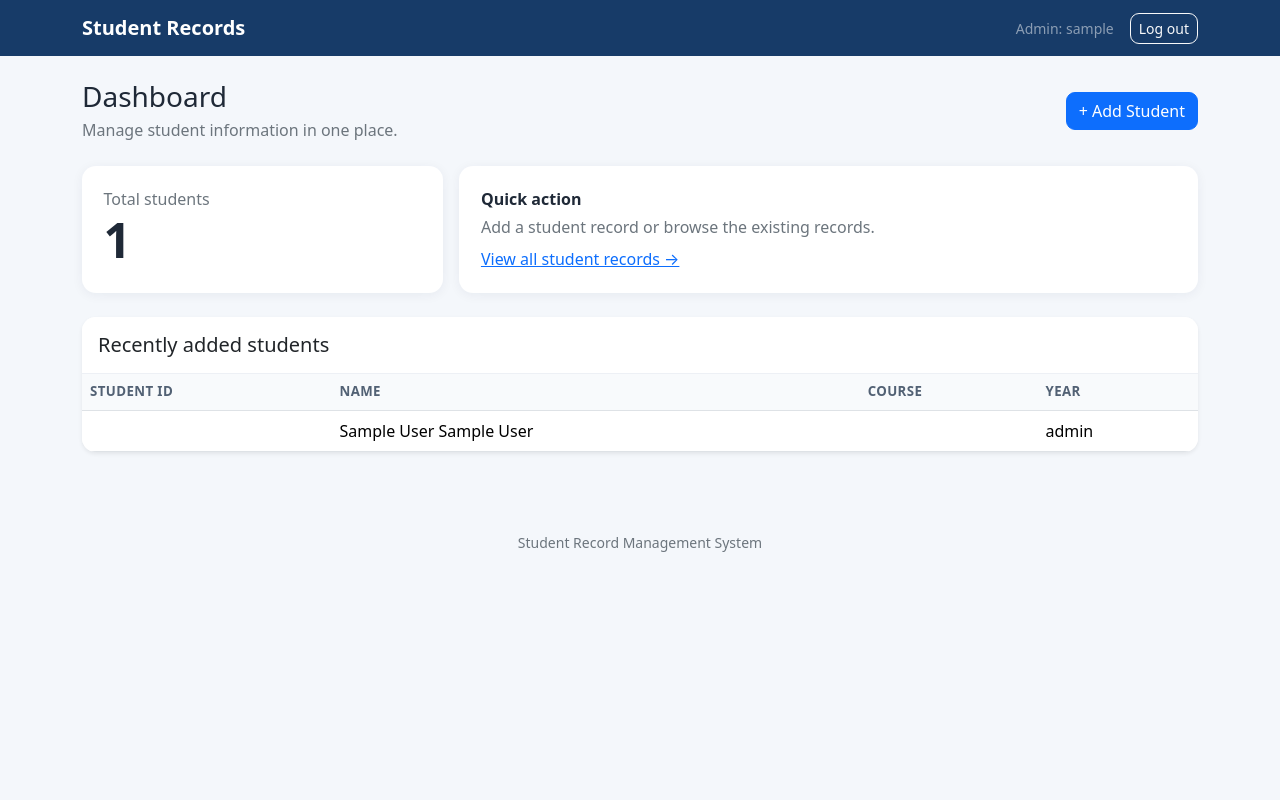
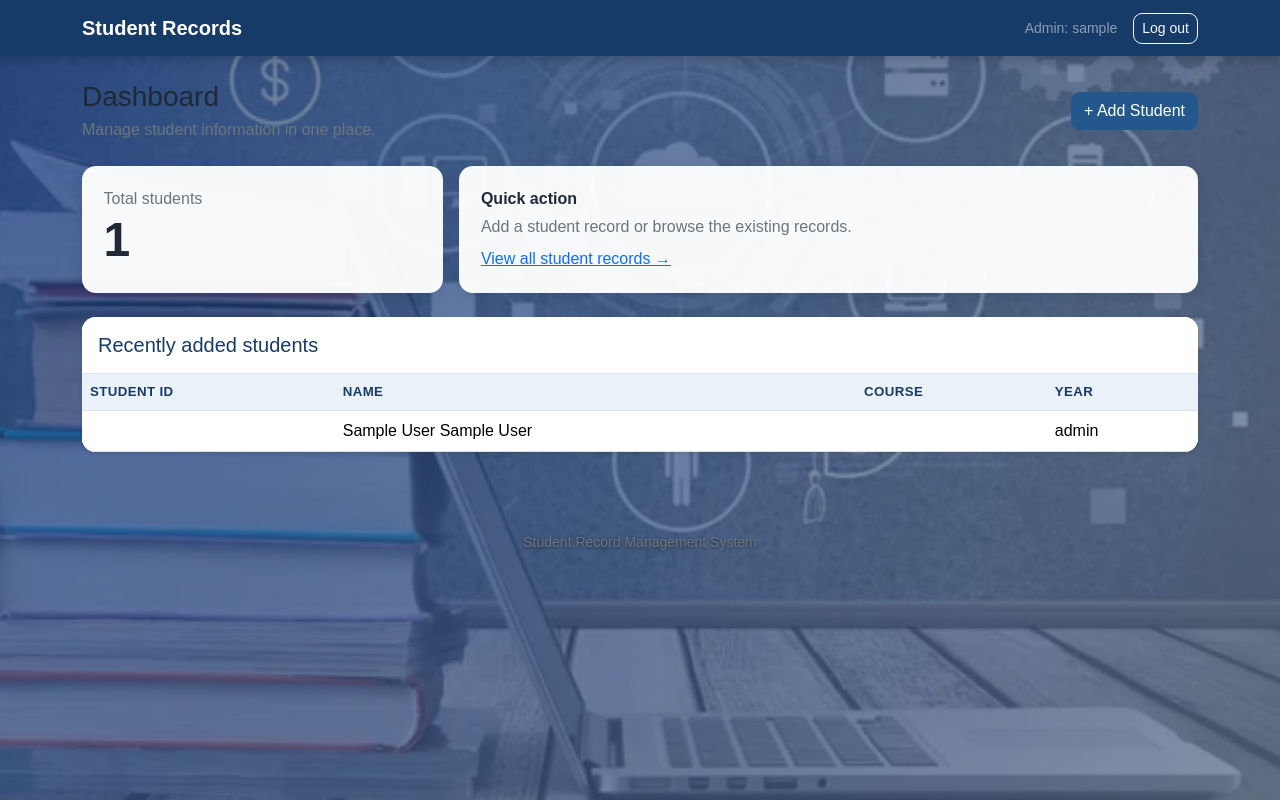
Before and after one commit to cainoyloreal-hash/student-record-management-system, a PHP site: page /index.php in a window 1280 px wide. Run offline with PHP 8.4, Linux system fonts and the light colour scheme; the visitor is signed in with stand-in values (Sample User, id 1).

Commit message:
Update system background design

```diff
--- a/assets/style.css
+++ b/assets/style.css
@@ -1,8 +1,104 @@
-body { background: #f4f7fb; color: #1f2937; }
-.app-navbar { background: #173b68; }
-.stat-card { background: #fff; border-radius: 14px; padding: 1.35rem; box-shadow: 0 2px 12px rgba(20,40,70,.06); height: 100%; }
-.card { border-radius: 14px; overflow: hidden; }
-.card-header { border-bottom: 1px solid #edf0f5; }
-.table thead th { background: #f8fafc; color: #526174; font-size: .83rem; text-transform: uppercase; letter-spacing: .03em; white-space: nowrap; }
-.form-control, .form-select, .btn { border-radius: 9px; }
-footer { margin-top: 2rem; }
+
+/* GENERAL PAGE BACKGROUND */
+body {
+    background:
+        linear-gradient(
+            rgba(13, 39, 72, 0.48),
+            rgba(13, 39, 72, 0.48)
+        ),
+        url("school-background.jpg") center center / cover fixed no-repeat;
+    color: #1f2937;
+    min-height: 100vh;
+    font-family: Arial, sans-serif;
+}
+
+/* NAVIGATION BAR */
+.app-navbar {
+    background: #173b68;
+    box-shadow: 0 3px 12px rgba(0, 0, 0, 0.2);
+}
+
+/* DASHBOARD STATISTICS */
+.stat-card {
+    background: rgba(255, 255, 255, 0.96);
+    border-radius: 14px;
+    padding: 1.35rem;
+    box-shadow: 0 4px 15px rgba(20, 40, 70, 0.15);
+    height: 100%;
+}
+
+/* CONTENT CARDS */
+.card {
+    background: rgba(255, 255, 255, 0.97);
+    border: none;
+    border-radius: 14px;
+    overflow: hidden;
+    box-shadow: 0 4px 15px rgba(20, 40, 70, 0.15);
+}
+
+.card-header {
+    background: #f1f6fc;
+    border-bottom: 1px solid #dce6f1;
+    color: #173b68;
+    font-weight: 600;
+}
+
+/* TABLE DESIGN */
+.table {
+    background: #ffffff;
+    margin-bottom: 0;
+}
+
+.table thead th {
+    background: #eaf1f9;
+    color: #173b68;
+    font-size: 0.83rem;
+    text-transform: uppercase;
+    letter-spacing: 0.03em;
+    white-space: nowrap;
+}
+
+.table tbody tr:hover {
+    background: #f1f6fc;
+}
+
+/* FORMS AND BUTTONS */
+.form-control,
+.form-select,
+.btn {
+    border-radius: 9px;
+}
+
+.form-control:focus,
+.form-select:focus {
+    border-color: #3978b8;
+    box-shadow: 0 0 0 0.2rem rgba(57, 120, 184, 0.15);
+}
+
+.btn-primary {
+    background: #24578c;
+    border-color: #24578c;
+}
+
+.btn-primary:hover {
+    background: #173b68;
+    border-color: #173b68;
+}
+
+/* FOOTER */
+footer {
+    margin-top: 2rem;
+    color: #ffffff;
+    text-shadow: 0 1px 3px rgba(0, 0, 0, 0.5);
+}
+
+/* MOBILE DISPLAY */
+@media (max-width: 768px) {
+    body {
+        background-attachment: scroll;
+    }
+
+    .stat-card {
+        margin-bottom: 1rem;
+    }
+}
```
Also changed, not shown: assets/school-background.jpg (added).
